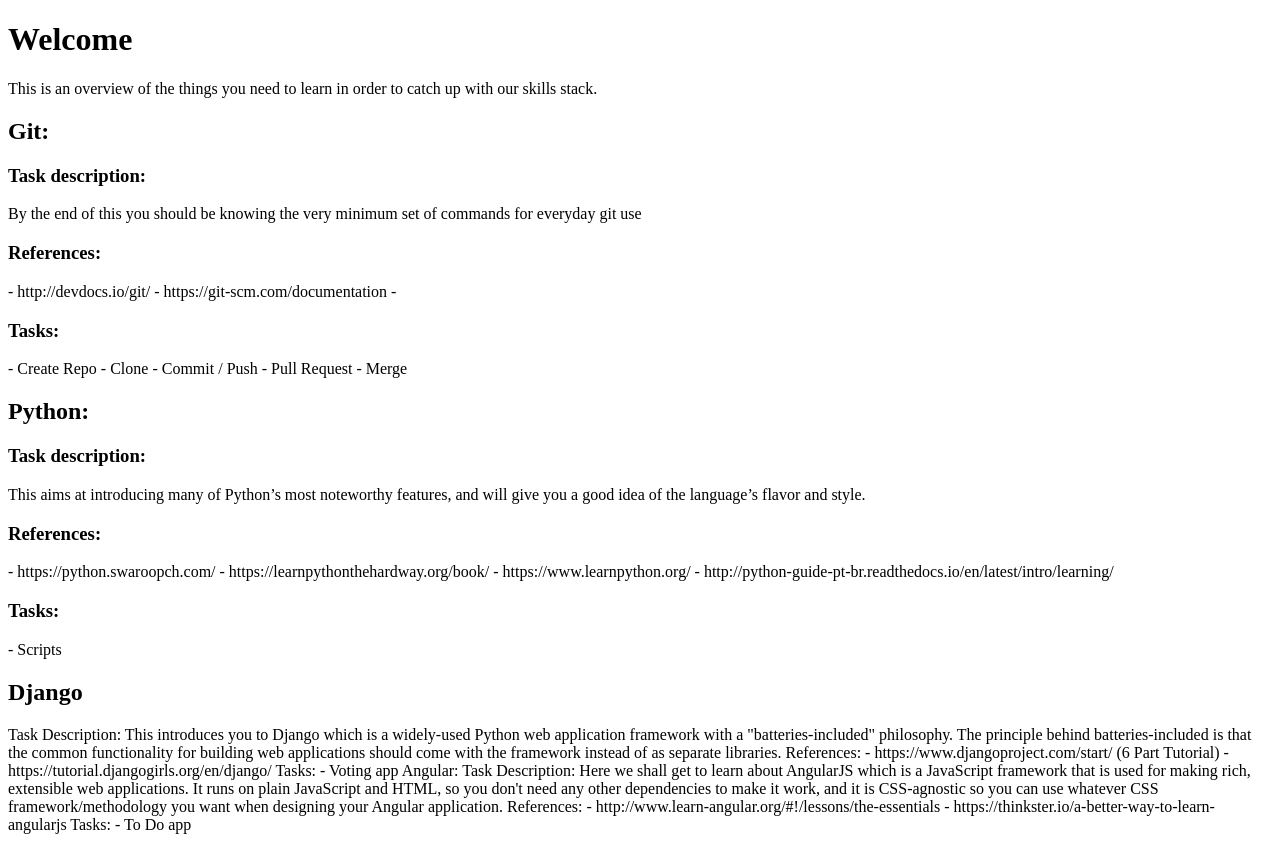
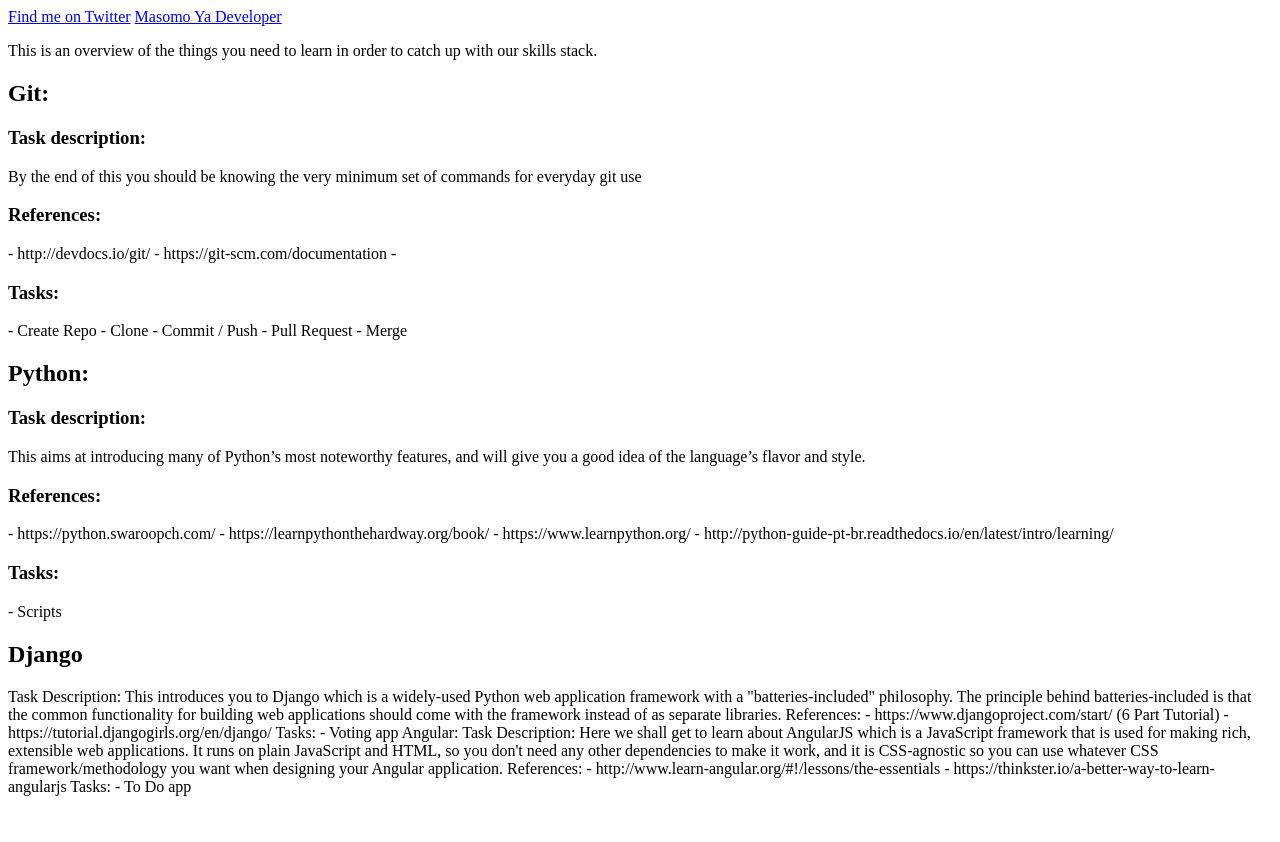
Before and after one commit to kmbuki/kmbuki.github.io, a plain HTML site: page index.html in a window 1280 px wide. After the commit the page ends 804 px from the top, so only its background shows below. Drawn offline with Linux system fonts and the light colour scheme.

Commit message:
Add Nav Bar

```diff
--- a/index.html
+++ b/index.html
@@ -1,7 +1,15 @@
 <!DOCTYPE html>
 <html>
 <body>
-<h1>Welcome</h1>
+<nav class="navbar navbar-inverse navbar-fixed-top">
+  <div class="container">
+    <div class="navbar-header">
+      <a class="navbar-brand pull-right" href="https://twitter.com/Ken_Mbukit">
+        <i class="fa fa-twitter" aria-hidden="true"></i>Find me on Twitter</a>
+      <a class="navbar-brand" href="#">Masomo Ya Developer</a>
+    </div>
+  </div>
+</nav>
 <p>This is an overview of the things you need to learn in order to catch up with our skills stack.</p>
 
 <h2>Git:</h2>
```
Also changed, not shown: 1 other file.
